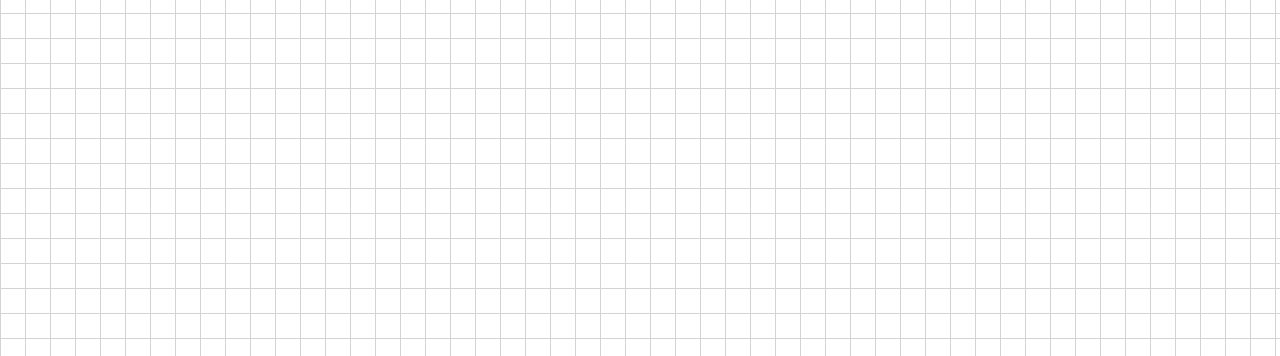
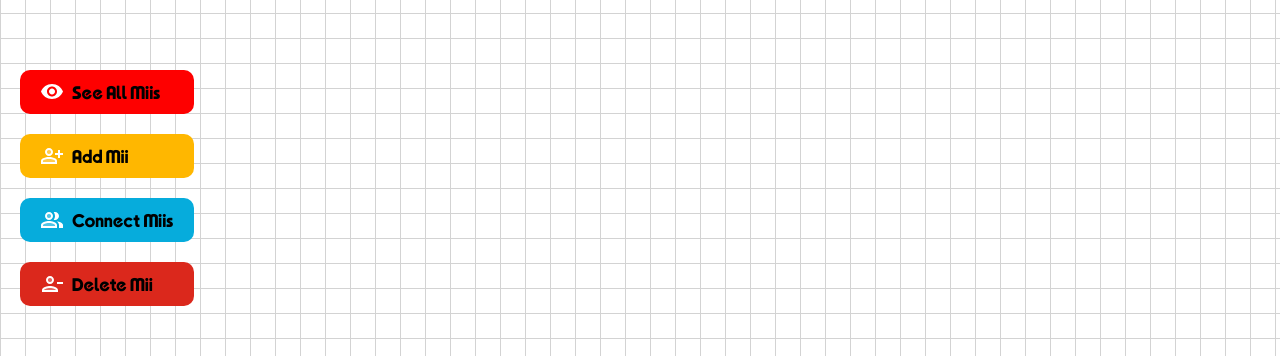
Before and after one commit to Hinoden/tomo-graph, a React (Vite) app: page / in a window 1280 px wide. Shown: the part 212-568 px from the top of the page. Built offline with nearby package versions, Linux system fonts and the light colour scheme.

Commit message:
completed seeAll functionality

```diff
--- a/src/App.jsx
+++ b/src/App.jsx
@@ -1,13 +1,27 @@
 import ReactFlow from 'reactflow';
+import FaceIcon from '@mui/icons-material/Face';
+import Face2Icon from '@mui/icons-material/Face2';
+import Face3Icon from '@mui/icons-material/Face3';
+import Face4Icon from '@mui/icons-material/Face4';
+import Face5Icon from '@mui/icons-material/Face5';
+import Face6Icon from '@mui/icons-material/Face6';
 import 'reactflow/dist/style.css';
 import Navbar from './components/navbar.jsx';
+import Menu from './components/menu.jsx';
 import './App.css';
 
 const nodes = [   //the miis
   {
     id: '1',
-    position: { x: 0, y: 0 },
-    data: { label: 'Node 1' },
+    position: {
+      x: 0,
+      y: 0,
+    },
+    data: {
+      label: 'Node 1',
+      icon: <FaceIcon />,
+      color: '#a481f7',
+    },
   }
 ];
 
@@ -19,6 +33,7 @@
     <div style={{ width: '100vw', height: '100vh'}}>
       <div className="page">
         <Navbar />
+        <Menu nodes={nodes}/>
       </div>
       <div className="board">
         <ReactFlow
--- /dev/null
+++ b/src/components/menu.jsx
@@ -0,0 +1,57 @@
+import React, {useState} from 'react';
+import VisibilityRoundedIcon from '@mui/icons-material/VisibilityRounded';
+import PersonAddAltTwoToneIcon from '@mui/icons-material/PersonAddAltTwoTone';
+import PersonRemoveTwoToneIcon from '@mui/icons-material/PersonRemoveTwoTone';
+import PeopleAltTwoToneIcon from '@mui/icons-material/PeopleAltTwoTone';
+import '../styles/menu.css';
+
+const Menu = ({nodes}) => {
+    const [activeMenu, setActiveMenu] = useState(null);
+
+  return (
+    <div className="menu-container">
+      <div className="menu-buttons">
+        <button className="seeAll-button" onClick={() => setActiveMenu('seeAll')}><VisibilityRoundedIcon/><span>See All Miis</span></button>
+        <button className="add-button" onClick={() => setActiveMenu('add')}><PersonAddAltTwoToneIcon/><span>Add Mii</span></button>
+        <button className="connect-button" onClick={() => setActiveMenu('connect')}><PeopleAltTwoToneIcon/><span>Connect Miis</span></button>
+        <button className="delete-button" onClick={() => setActiveMenu('delete')}><PersonRemoveTwoToneIcon/><span>Delete Mii</span></button>
+      </div>
+      <div className="menu-content">
+        {activeMenu === 'seeAll' &&
+            <div className={`seeAll-content ${activeMenu}`}>
+                <div className="menu-header">
+                    <h2>All Miis</h2>
+                </div>
+                <div className="mii-list">
+                    {nodes.map((node) => (
+                        <div key={node.id} className="mii-card">
+                            <div className="icon-background" style={{ backgroundColor: node.data.color }}>
+                                {node.data.icon}
+                            </div>
+                            {node.data.label}
+                        </div>
+                    ))}
+                </div>
+                <button className="close-button" onClick={() => setActiveMenu(null)}>Done</button>
+            </div>}
+
+        {activeMenu === 'add' &&
+            <div className={`add-content ${activeMenu}`}>
+                Add Mii Content
+            </div>}
+
+        {activeMenu === 'connect' &&
+            <div className={`connect-content ${activeMenu}`}>
+                Connect Miis Content
+            </div>}
+
+        {activeMenu === 'delete' &&
+            <div className={`delete-content ${activeMenu}`}>
+                Delete Mii Content
+            </div>}
+      </div>
+    </div>
+  );
+}
+
+export default Menu;
--- /dev/null
+++ b/src/styles/menu.css
@@ -0,0 +1,131 @@
+.menu-buttons {
+    position: fixed;
+
+    left: 20px;
+    top: 50%;
+
+    transform: translateY(-50%);
+
+    display: flex;
+    flex-direction: column;
+    gap: 20px;
+}
+
+
+.seeAll-button, .add-button, .connect-button, .delete-button {
+    display: flex;
+    align-items: center;
+    padding: 10px 20px;
+    font-family: tomofont, sans-serif;
+    font-size: 16px;
+    gap: 8px;
+}
+
+.seeAll-button {
+    background-color: #fe0000;
+}
+
+.add-button {
+    background-color: rgb(255, 183, 0);
+}
+
+.connect-button {
+    background-color: #06acdc;
+}
+
+.delete-button {
+    background-color: #db281c;
+}
+
+.seeAll-button span,
+.add-button span,
+.connect-button span,
+.delete-button span {
+    margin: 0;
+    padding: 4px 0 0 0;
+}
+
+.seeAll-button:hover,.add-button:hover, .connect-button:hover, .delete-button:hover {
+    cursor: pointer;
+    background-color: rgb(255, 234, 0);
+}
+
+.seeAll-button svg, .add-button svg, .connect-button svg, .delete-button svg {
+    color: white;
+    padding: 0;
+    margin: 0;
+}
+
+.seeAll-content, .add-content, .connect-content, .delete-content {
+    position: fixed;
+
+    left: 20px;
+    top: 55%;
+
+    transform: translateY(-50%);
+
+    display: flex;
+    flex-direction: column;
+    align-items: center;
+    justify-content: center;
+
+    width: 30vw;
+    height: 65vh;
+}
+
+.seeAll-content.seeAll {
+    background-color: #ff7373;
+}
+
+.add-content.add {
+    background-color:rgb(255, 183, 0)
+}
+
+.connect-content.connect {
+    background-color: #06acdc;
+}
+
+.delete-content.delete {
+    background-color: #db281c;
+}
+
+.seeAll-content .close-button {
+    margin-top: auto;
+    font-family: tomofont, sans-serif;
+    font-size: 16px;
+    background-color: #fe0000;
+    margin-bottom: 20px;
+}
+
+.seeAll-content .close-button:hover {
+    cursor: pointer;
+    background-color: rgb(255, 234, 0);
+}
+
+.mii-list {
+    display: grid;
+    grid-template-columns: repeat(3, 1fr);
+    gap: 10px;
+}
+
+.mii-card {
+    display: flex;
+    flex-direction: column;
+    align-items: center;
+    padding: 10px;
+    gap: 10px;
+}
+
+.mii-card svg {
+    font-size: 60px;
+    padding: 10px;
+}
+
+.icon-background {
+    border-radius: 50%;
+}
+
+.mii-card:hover {
+    cursor: pointer;
+    transform: scale(1.05);
+}
```
